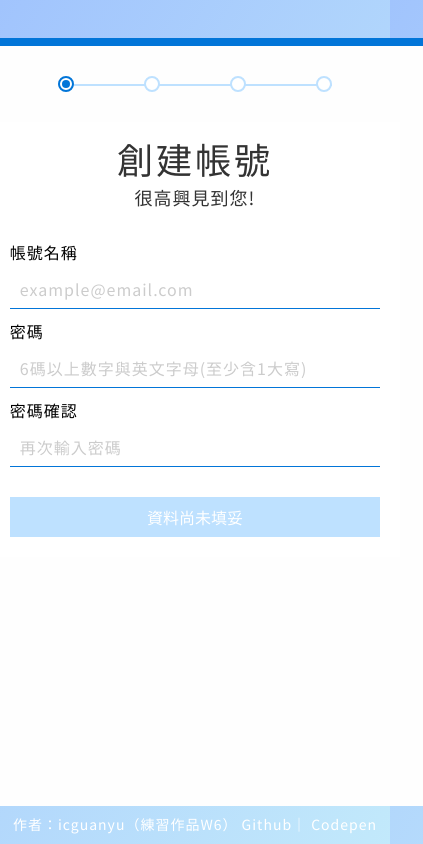
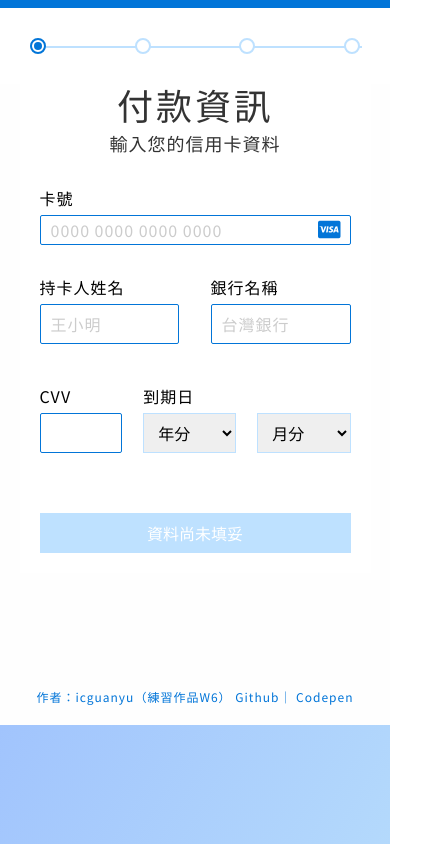
Before and after one commit to icguanyu/hex_w6, a plain HTML site: page index.html in a window 390 px wide. Shown: the whole page, 423 px wide, since content can reach past the window. Drawn offline with nearby package versions, Linux system fonts and the light colour scheme.

Commit message:
rwd&somebug

```diff
--- a/index.html
+++ b/index.html
@@ -122,7 +122,7 @@
           </div>
           <div class="card_number row">
             <label>卡號</label>
-            <input type="text" name="cardnumber" id="cardnumber" placeholder="0000 0000 0000 0000">
+            <input type="text" name="cardnumber" id="cardnumber" placeholder="0000 0000 0000 0000" maxlength="19">
             <i class="fab fa-cc-visa"></i>
           </div>
           <div class="basic row">
@@ -166,15 +166,18 @@
           </div>
         </div>
       </form>
+
+      <div class="info">
+        <p>作者：icguanyu（練習作品W6）
+          <a href="https://github.com/icguanyu" target="_blank">Github</a>｜
+          <a href="https://codepen.io/icguanyu/" target="_blank">Codepen</a>
+        </p>
+      </div>
     </div>
 
-    <div class="info">
-      <p>作者：icguanyu（練習作品W6）
-        <a href="https://github.com/icguanyu" target="_blank">Github</a>｜
-        <a href="https://codepen.io/icguanyu/" target="_blank">Codepen</a>
-      </p>
-    </div>
   </div>
+
+
 </body>
 
 <script src='https://cdnjs.cloudflare.com/ajax/libs/jquery/3.3.1/jquery.min.js'></script>
--- a/js/all.js
+++ b/js/all.js
@@ -1,5 +1,5 @@
 {
-  var now = 0;
+  var now = 3;
   $(".form").eq(now).show();
   $(".submit").on("click", function() {
     now < 3 ? now++ : (now = 4);
--- a/js/validation.js
+++ b/js/validation.js
@@ -67,7 +67,11 @@ var cardnumber = /^\d{4} \d{4} \d{4} \d{4}$/;
 var $cardnumber = $('#cardnumber')
 $cardnumber.on('keyup',function(){
   check(cardnumber,$cardnumber)
-  allcheck(3)
+//每四碼自動加空白
+var val = $(this).val();
+val = val.replace(/(\d{4})(?=\d)/g, "$1 ");
+$(this).val(val);
+allcheck(3)
 })
 //持卡人姓名
 var cardholder = /^[\u4e00-\u9fa5_a-zA-Z]{2,10}$/;
--- a/scss/all.scss
+++ b/scss/all.scss
@@ -7,7 +7,6 @@ body,
 html {
   margin: 0;
   padding: 0;
-  height: 100%;
   font-family: "Noto Sans TC", sans-serif;
 }
 h1,
@@ -30,18 +29,16 @@ a {
 
 body {
   background-image: linear-gradient(120deg, #a1c4fd 0%, #c2e9fb 100%);
-  display: -webkit-box;
-  display: -ms-flexbox;
-  display: flex;
-  -webkit-box-pack: center;
-      -ms-flex-pack: center;
-          justify-content: center;
-  -webkit-box-align: center;
-      -ms-flex-align: center;
-          align-items: center;
+  width: 100%;
 }
-
-
+::-webkit-scrollbar {
+  width:  5px;
+  height: 5px;
+}
+::-webkit-scrollbar-thumb {
+  background: $blue1;
+  cursor: pointer;
+}
 
 label {
   display: -webkit-box;
@@ -67,7 +64,10 @@ option {
   position: relative;
   outline: none;
   width: 100%;
-  border: none;
+  border: 0px;
+  -webkit-box-shadow: none;
+          box-shadow: none;
+  border-radius: 0;
   padding: 5px 10px;
   -webkit-box-sizing: border-box;
           box-sizing: border-box;
@@ -94,7 +94,8 @@ input:focus {
 input[type="button"] {
   cursor: pointer;
   font-family: "Noto Sans TC", sans-serif;
-  border: none;
+  border: 0px;
+  -webkit-appearance: none;
   margin-top: 20px;
   background: $blue2;
   color: #fff;
@@ -105,7 +106,8 @@ input[type="file"] {
 
 
 .wrap {
-  height: 768px;
+  width: 456px;
+  margin: 80px auto;
   background: #fefefe;
   > .container {
     width: 456px;
@@ -234,10 +236,14 @@ input[type="file"] {
 }
 
 .info {
+  width: 100%;
   text-align: center;
   letter-spacing: 1px;
-  color: #fff;
+  color: $blue1;
   font-size: 14px;
+  padding: 10px;
+  -webkit-box-sizing: border-box;
+          box-sizing: border-box;
 }
 
 
@@ -400,3 +406,45 @@ input[type="file"] {
     margin: 30px 0;
   }
 }
+
+
+@media screen and (max-width:480px){
+  .wrap{
+    margin: 0px auto;
+    width: 100%;
+    .container{
+      width: 100%;
+      position: relative;
+      .process{
+        position: fixed;
+        top: 0;
+        left: 50%;
+        -webkit-transform: translateX(-50%);
+                transform: translateX(-50%);
+        width: 100%;
+        background: #fff;
+        z-index: 1;
+        padding: 30px 30px;
+        margin: 0;
+        -webkit-box-sizing: border-box;
+                box-sizing: border-box;
+        border-top: 8px solid #0275d8;
+        .bar{
+          width: 85%;
+        }
+      }
+    }
+  }
+  .myform{
+    margin-top: 60px;
+    height: 600px;
+    form{
+      overflow: auto;
+    }
+  }
+  .info{
+    font-size: 12px;
+    padding: 20px 10px;
+    width: 100%;
+  }
+}
```
Also changed, not shown: dist/style/all.min.css, style/all.css.
